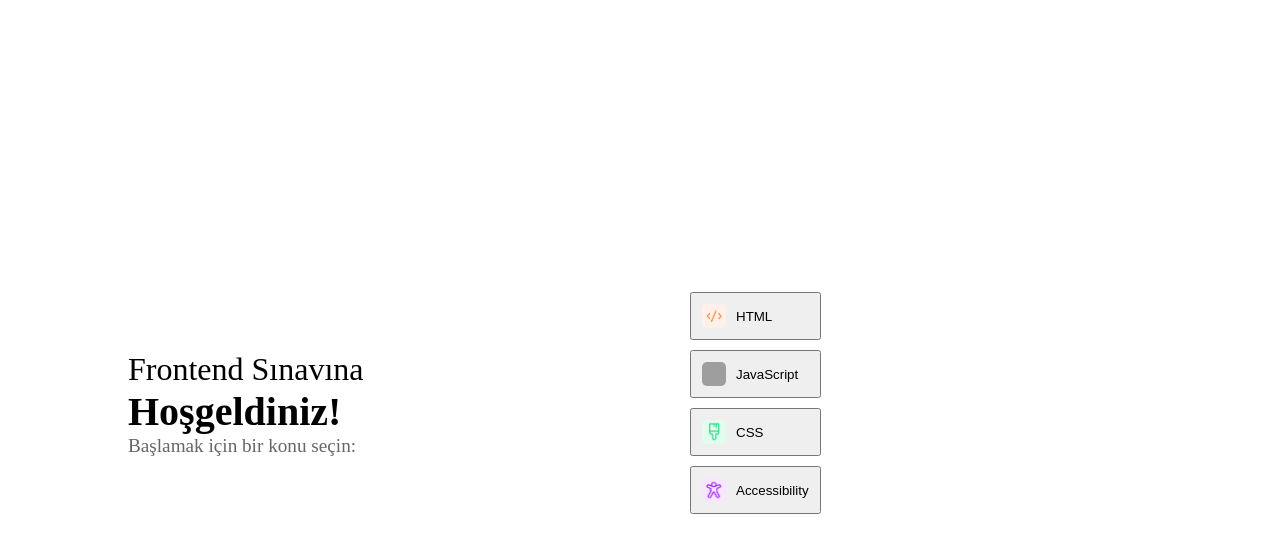
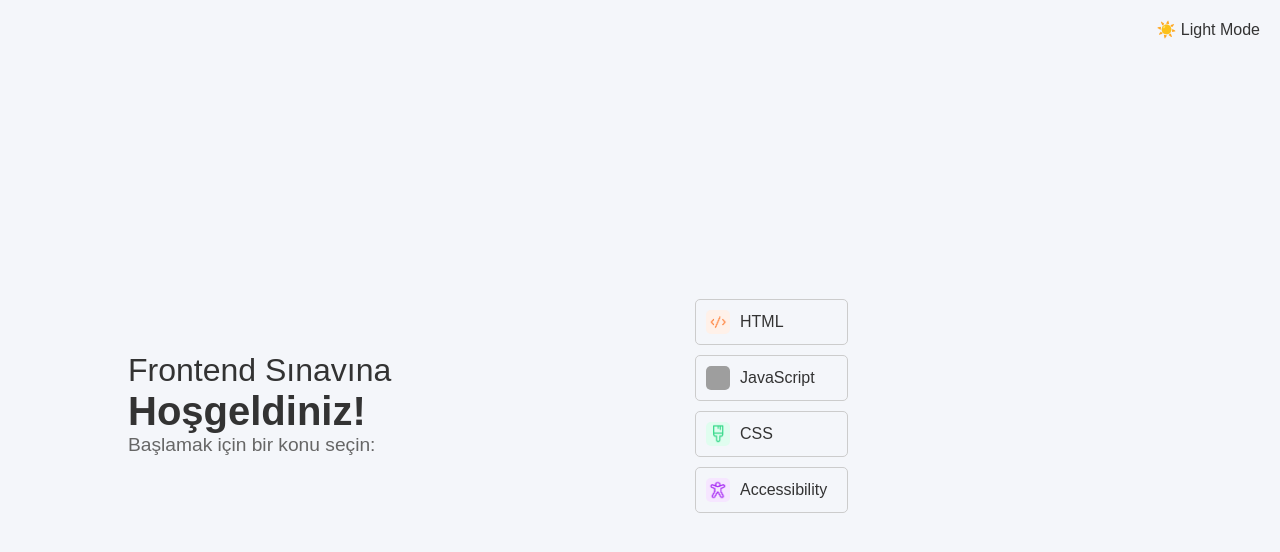
Before and after one commit to ElifKeskinn/QuizApp-Next.js, a Next.js app: page / in a window 1280 px wide. Shown: the top 552 px of the page. Built offline with nearby package versions, Linux system fonts and the light colour scheme; grey boxes are pictures that could not be loaded.

Commit message:
theme feature added to home  page

```diff
--- a/app/page.js
+++ b/app/page.js
@@ -3,11 +3,13 @@
 import { useState, useEffect } from 'react';
 import { useRouter } from 'next/navigation';
 import Image from 'next/image';
+import ThemeToggle from '@/app/components/ThemeToggle';
 import './styles/quizPage.css';
 import './globals.css';
 
 export default function HomePage() {
   const [selectedTopic, setSelectedTopic] = useState('');
+  const [isDarkMode, setIsDarkMode] = useState(false);
   const router = useRouter();
 
   const handleStartQuiz = (topic) => {
@@ -15,9 +17,28 @@ export default function HomePage() {
     router.push(`/quiz/${topic}`);
   };
 
+  const toggleTheme = () => {
+    const newTheme = isDarkMode ? 'light' : 'dark';
+    setIsDarkMode(!isDarkMode);
+    localStorage.setItem('theme', newTheme);
+  };
+
+  useEffect(() => {
+    const savedTheme = localStorage.getItem('theme') || 'light';
+    setIsDarkMode(savedTheme === 'dark');
+  }, []);
+
+  useEffect(() => {
+    if (isDarkMode) {
+      import('./styles/dark-theme.css');
+    } else {
+      import('./styles/light-theme.css');
+    }
+  }, [isDarkMode]);
 
   return (
-    <div className="StartPage">
+    <div className={`StartPage ${isDarkMode ? 'dark' : 'light'}`}>
+      <ThemeToggle isDarkMode={isDarkMode} toggleTheme={toggleTheme} />
       <div className="leftSide">
         <h1 className="welcome">Frontend Sınavına</h1>
         <h1 className="front">Hoşgeldiniz!</h1>
```
